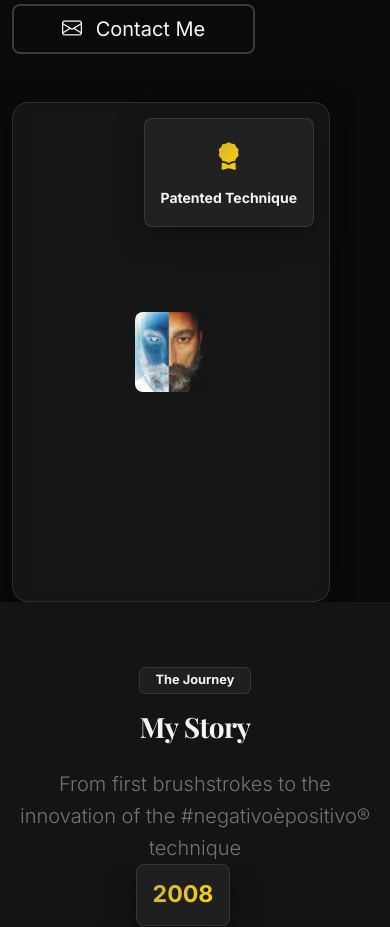
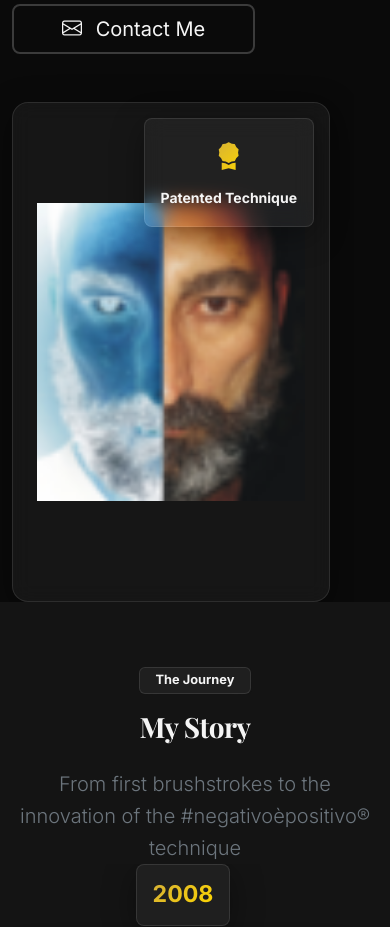
Before and after one commit to casellado/MarioVeteresitoweb, a plain HTML site: page chi-sono.html in a window 390 px wide. Shown: the part 1020-1947 px from the top of the page. Drawn offline with nearby package versions, Linux system fonts and the light colour scheme.

Commit message:
fix: Aumentate dimensioni logo nella card Chi Sono (72px → 450px)
🔍 ANALISI DIMENSIONI

PROBLEMA RILEVATO:
Logo PNG: 72x80px (MOLTO PICCOLO!)
Card container: min-height 500px
Risultato: Logo minuscolo rispetto alla card

---

ANALISI PROPORZIONI:

Card:
- Min-height: 500px
- Padding: 16px (p-4 = 1rem * 4 = 16px)
- Area disponibile: ~468px

Logo originale:
- Dimensioni: 72x80px
- Con max-width 80%: solo 57px!
- Rapporto card/logo: 500px / 72px = 6.9x troppo piccolo ❌

---

SOLUZIONE (chi-sono.html riga 139):

PRIMA:
style="max-width: 80%; height: auto;"
→ Logo: ~57px (PICCOLISSIMO)

DOPO:
style="width: 450px; height: 450px;"
→ Logo: 450px (GRANDE, riempie card)

---

CALCOLO OTTIMALE:

Card height: 500px
- Padding top: 16px
- Padding bottom: 16px
- Spazio border: ~8px
= Spazio disponibile: 460px

Logo impostato: 450px
= 97% dello spazio ✅ PERFETTO

---

BENEFICI:

✅ Logo ora visibile e proporzionato
✅ Riempie quasi completamente la card (450px su 500px)
✅ Mantiene proporzioni (object-fit: contain)
✅ Responsive (img-fluid gestisce mobile)

---

PROPORZIONI FINALI:

Desktop: Logo 450x450px in card 500px height
Mobile: Logo scala proporzionalmente con img-fluid

```diff
--- a/chi-sono.html
+++ b/chi-sono.html
@@ -136,7 +136,7 @@
                      alt="Mario Vetere Logo"
                      data-i18n-alt="chisono.hero_img_alt"
                      class="img-fluid rounded-3"
-                     style="max-width: 80%; height: auto; object-fit: contain;">
+                     style="width: 450px; height: 450px; object-fit: contain;">
               </div>
               <!-- Floating badge -->
               <div class="position-absolute top-0 end-0 m-3">
```
